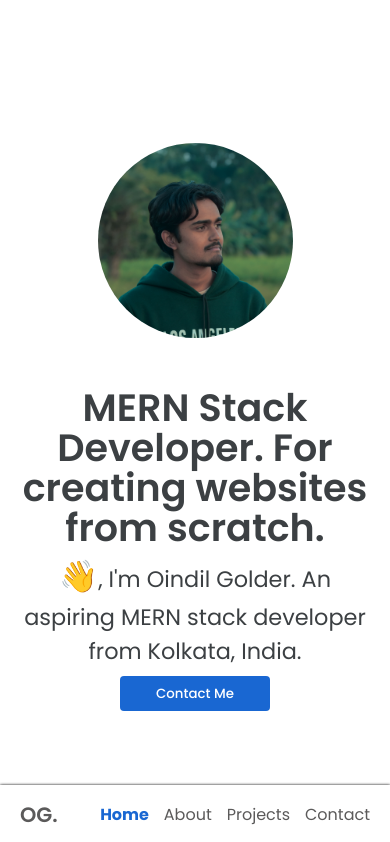
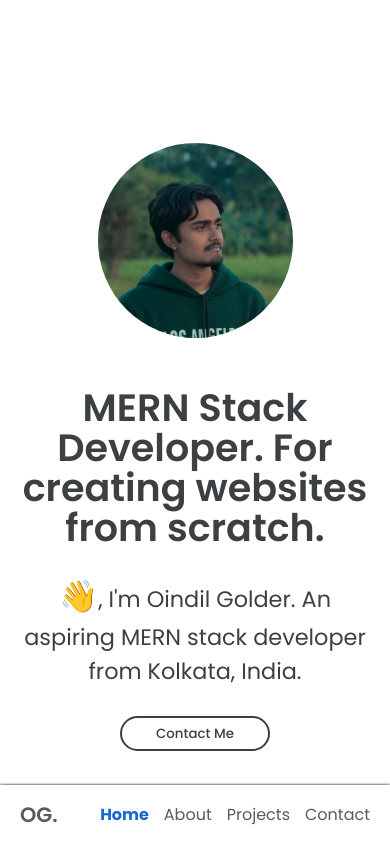
Before and after one commit to OINDIL/official-portfolio, a React (Create React App) app: page / in a window 390 px wide. Shown: the top 842 px of the page. Built offline with nearby package versions, Linux system fonts and the light colour scheme.

Commit message:
added gsap to homepage

```diff
--- a/src/Components/Homepage.js
+++ b/src/Components/Homepage.js
@@ -1,15 +1,37 @@
 import './css/Homepage.css'
-import React from 'react'
+import React , {useRef,useLayoutEffect} from 'react'
+import gsap from 'gsap'
+
 import myImage from './Images/my-image-2.jpg'
 function Homepage() {
+    const comp = useRef(null)
+
+    useLayoutEffect(()=>{
+        const cntxt = gsap.context(()=>{
+            const t1 = gsap.timeline()
+            t1.from('#title-1',{
+                opacity:0,
+                duration:2,
+                // delay:0.3,
+            }).from('#title-2',{
+                opacity:0,
+                duration:2
+            }).from('#title-3',{
+                opacity:0,
+                duration:2,
+            })
+        },comp)
+
+        return () => cntxt.revert()
+    },[])
   return (
     <>
         <section id='home'>
             <main>
-                <div className="intro-text">
-                    <h1>MERN Stack Developer. For creating websites from scratch.</h1>
-                    <p><span id='emoji-span'>👋</span>, I'm <span className='name-span'>Oindil Golder</span>. An aspiring MERN stack developer from Kolkata, India.</p>
-                    <a href="#contact"><button>Contact Me</button></a>
+                <div className="intro-text" ref={comp}>
+                    <h1 id='title-1'>MERN Stack Developer. For creating websites from scratch.</h1>
+                    <p id='title-2'><span id='emoji-span'>👋</span>, I'm <span className='name-span'>Oindil Golder</span>. An aspiring MERN stack developer from Kolkata, India.</p>
+                    <a href="#contact" id='title-3'><button>Contact Me</button></a>
                 </div>
                 <div className="image">
                     <img src={myImage} alt="" />
--- a/src/Components/css/About.css
+++ b/src/Components/css/About.css
@@ -151,6 +151,9 @@
     .about-tech-stack p:nth-child(1){
         font-size: 2.5em;
     }
+    .about-tech-stack p:nth-child(2){
+        font-size: 1.6em;
+    }
     .skill-icons{
         font-size: 3.5em;
     }
--- a/src/Components/css/Homepage.css
+++ b/src/Components/css/Homepage.css
@@ -45,18 +45,19 @@ main{
 .intro-text button{
     width: 150px;
     height: 35px;
-    border: none;
-    background-color: #1967d2;
+    border: 2px solid #3c4043;
+    background-color: #fff;
     font-weight: 500;
-    color: white;
-    border-radius: 4px;
+    color: #3c4043;
+    border-radius: 20px;
     transition: all 0.1s ease;
 }
 .intro-text a{
     width: 150px;
 }
 button:hover{
-    background-color: #1357b6;
+    color: white;
+    background-color: #3c4043;
     cursor: pointer;
 }
 .image{
@@ -103,6 +104,7 @@ button:hover{
         border-radius: 0%;
     }
     .intro-text{
+        gap: 25px;
         justify-content: flex-start;
         font-size: 1.4em;
         height: 60%;
```
